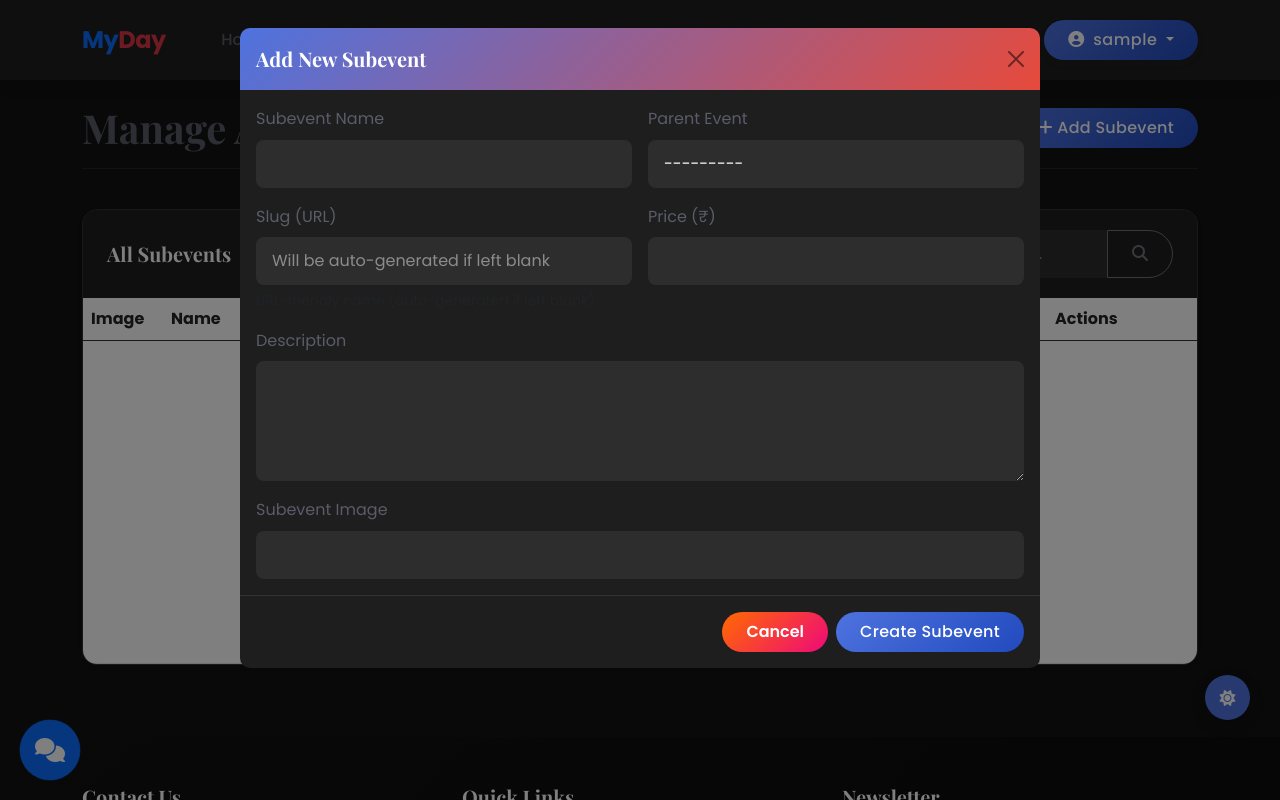
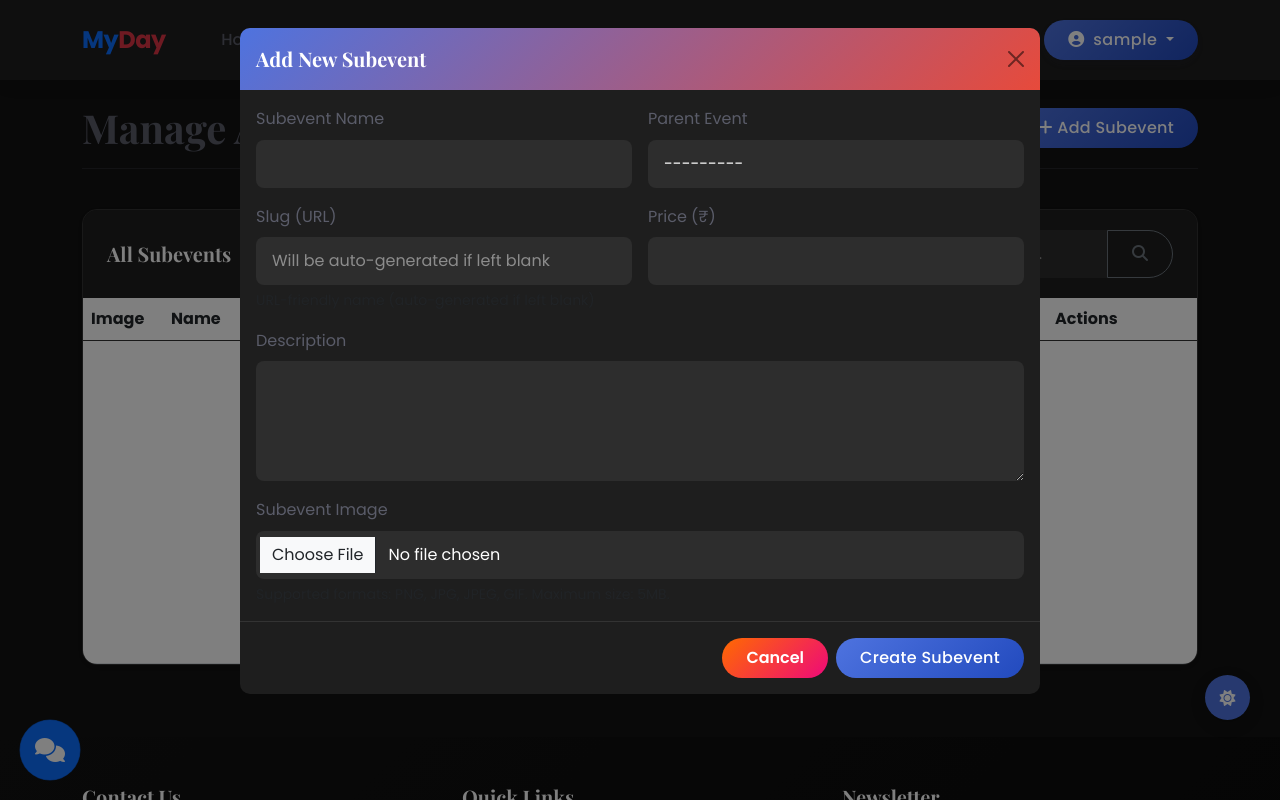
Before and after one commit to sanatanisher01/myday, a Django app: page /manager/subevents/ in a window 1280 px wide, after a click on "Add Subevent". Run offline with Django 4.2, Linux system fonts and the light colour scheme; the visitor is signed in with stand-in values (Sample User, id 1); data that the repository does not hold is empty.

Commit message:
Fixed image upload functionality for subevents

```diff
--- a/events/forms.py
+++ b/events/forms.py
@@ -81,6 +81,11 @@ class SubEventForm(forms.ModelForm):
     def clean_image(self):
         """Validate and process the uploaded image"""
         image = self.cleaned_data.get('image')
+
+        # If this is an update and no new image is provided, keep the existing one
+        if not image and self.instance and self.instance.pk and hasattr(self.instance, 'image') and self.instance.image:
+            return self.instance.image
+
         if image and hasattr(image, 'name'):
             # Validate file type
             if not image.name.lower().endswith(('.png', '.jpg', '.jpeg', '.gif')):
@@ -89,6 +94,9 @@ class SubEventForm(forms.ModelForm):
             # Validate file size (max 5MB)
             if hasattr(image, 'size') and image.size > 5 * 1024 * 1024:
                 raise forms.ValidationError("Image file is too large. Maximum size is 5MB.")
+
+            # Add a flag to indicate that a new image was uploaded
+            self.new_image_uploaded = True
 
         return image
 
--- a/events/models.py
+++ b/events/models.py
@@ -36,7 +36,7 @@ class SubEvent(models.Model):
     slug = models.SlugField(max_length=100, unique=True, blank=True)
     description = models.TextField()
     price = models.DecimalField(max_digits=10, decimal_places=2)
-    image = CloudinaryField('image')  # Using Cloudinary for image storage
+    image = CloudinaryField('image', folder='subevents', null=True, blank=True)  # Using Cloudinary for image storage
     created_at = models.DateTimeField(auto_now_add=True)
     updated_at = models.DateTimeField(auto_now=True)
 
--- a/events/views.py
+++ b/events/views.py
@@ -1268,7 +1268,7 @@ def manager_subevents(request, event_id=None):
                         messages.warning(request, form.add_warning)
                     subevent = form.save(commit=False)
 
-                    # Ensure the image is properly processed
+                    # Handle image upload
                     if 'image' in request.FILES:
                         image = request.FILES['image']
                         # Validate image file type
@@ -1276,8 +1276,14 @@ def manager_subevents(request, event_id=None):
                             messages.error(request, "Unsupported image format. Please use PNG, JPG, JPEG, or GIF.")
                             return redirect(request.path)
 
+                        # Log image details for debugging
+                        print(f"Image upload details: name={image.name}, size={image.size}, content_type={image.content_type}")
+
                         # Set the image directly
                         subevent.image = image
+
+                        # Log that image was set
+                        print(f"Image set on subevent: {subevent.image}")
 
                     # Check if slug already exists and make it unique if needed
                     if 'slug' in form.cleaned_data and form.cleaned_data['slug']:
@@ -1329,7 +1335,7 @@ def manager_subevents(request, event_id=None):
                         messages.warning(request, form.add_warning)
                     subevent = form.save(commit=False)
 
-                    # Ensure the image is properly processed if a new one is uploaded
+                    # Handle image upload for updates
                     if 'image' in request.FILES:
                         image = request.FILES['image']
                         # Validate image file type
@@ -1337,8 +1343,18 @@ def manager_subevents(request, event_id=None):
                             messages.error(request, "Unsupported image format. Please use PNG, JPG, JPEG, or GIF.")
                             return redirect(request.path)
 
-                        # Set the image directly
+                        # Log image details for debugging
+                        print(f"Update - Image upload details: name={image.name}, size={image.size}, content_type={image.content_type}")
+
+                        # Store the old image for potential cleanup
+                        old_image = None
+                        if subevent.image:
+                            old_image = subevent.image
+                            print(f"Old image: {old_image}")
+
+                        # Set the new image
                         subevent.image = image
+                        print(f"New image set on subevent: {subevent.image}")
 
                     # Check if slug already exists and make it unique if needed
                     if 'slug' in form.cleaned_data and form.cleaned_data['slug']:
--- a/templates/events/manager/subevents.html
+++ b/templates/events/manager/subevents.html
@@ -186,7 +186,8 @@
                         </div>
                         <div class="col-md-12">
                             <label for="image" class="form-label">Subevent Image</label>
-                            {{ form.image }}
+                            <input type="file" name="image" class="form-control" accept="image/png,image/jpeg,image/jpg,image/gif" required>
+                            <div class="form-text">Supported formats: PNG, JPG, JPEG, GIF. Maximum size: 5MB.</div>
                         </div>
                     </div>
                 </div>
@@ -252,8 +253,8 @@
                                 <div class="small text-muted">Current Image</div>
                                 {% endif %}
                             </div>
-                            <input type="file" class="form-control" name="image" {% if subevent.image_missing %}required{% endif %}>
-                            <div class="form-text">{% if subevent.image_missing %}Please upload a new image{% else %}Leave blank to keep current image{% endif %}</div>
+                            <input type="file" class="form-control" name="image" {% if subevent.image_missing %}required{% endif %} accept="image/png,image/jpeg,image/jpg,image/gif">
+                            <div class="form-text">{% if subevent.image_missing %}Please upload a new image{% else %}Leave blank to keep current image{% endif %}. Supported formats: PNG, JPG, JPEG, GIF. Maximum size: 5MB.</div>
                         </div>
                     </div>
                 </div>
```
